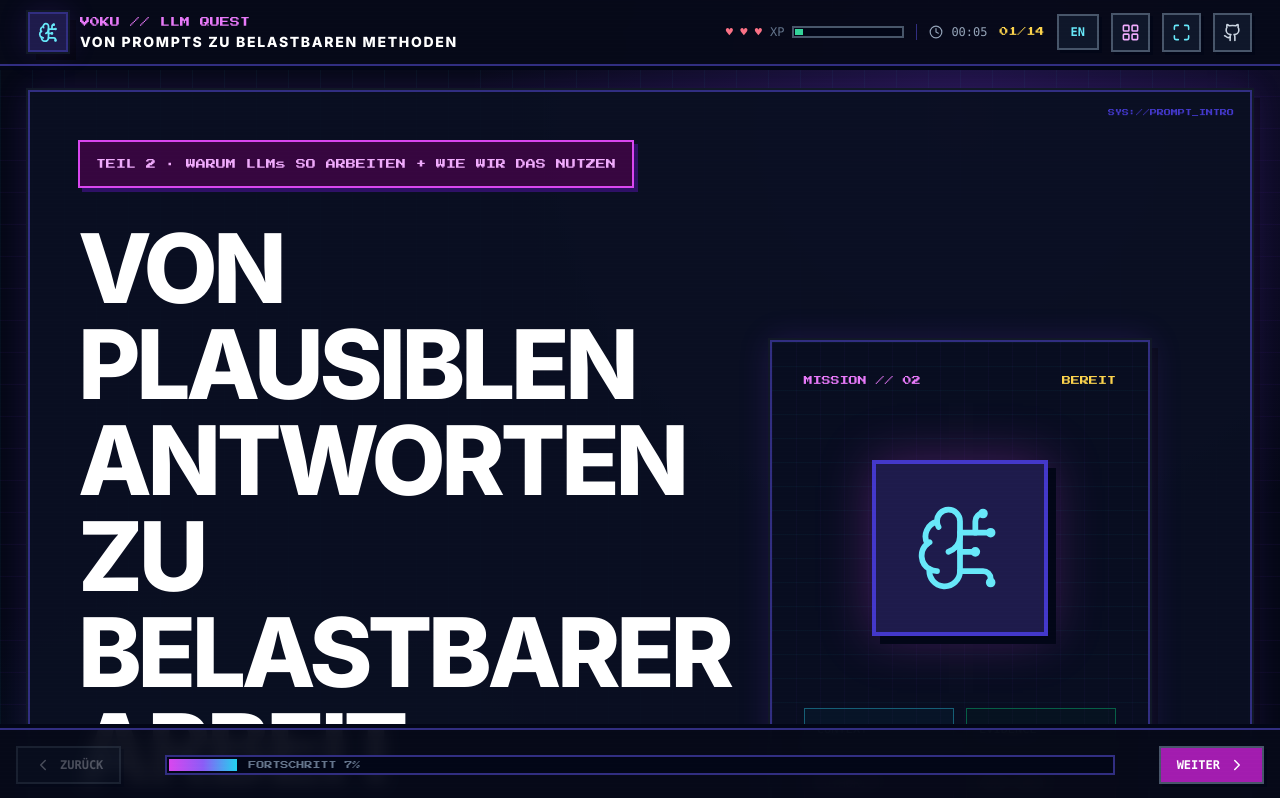
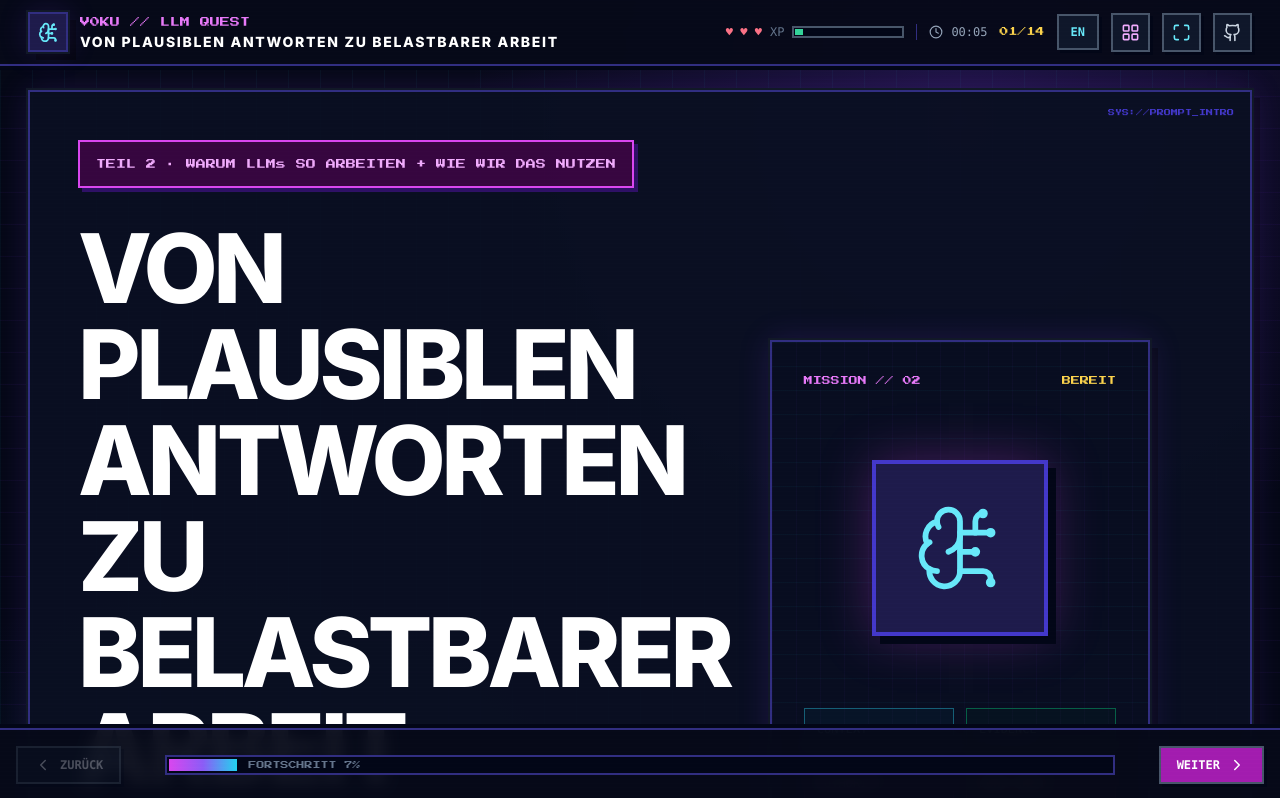
Before and after one commit to voku/Prompt_Intro, a React (Vite) app: page / in a window 1280 px wide. Shown: the top 798 px of the page. Built offline with nearby package versions, Linux system fonts and the light colour scheme.

Commit message:
copy: align deck HUD title with LLM mental-model story

```diff
--- a/App.tsx
+++ b/App.tsx
@@ -33,7 +33,7 @@ const App: React.FC = () => {
   const fullscreenLabel = lang === 'de' ? 'VOLLBILD' : 'FULLSCREEN';
   const slideLabel = lang === 'de' ? 'FOLIE' : 'STAGE';
   const progressLabel = lang === 'de' ? 'FORTSCHRITT' : 'PROGRESS';
-  const deckTitle = lang === 'de' ? 'VON PROMPTS ZU BELASTBAREN METHODEN' : 'FROM PROMPTS TO RELIABLE METHODS';
+  const deckTitle = lang === 'de' ? 'VON PLAUSIBLEN ANTWORTEN ZU BELASTBARER ARBEIT' : 'FROM PLAUSIBLE ANSWERS TO RELIABLE WORK';
 
   return (
     <div className="retro-stage flex min-h-screen flex-col text-slate-100 selection:bg-fuchsia-500 selection:text-white">
```
